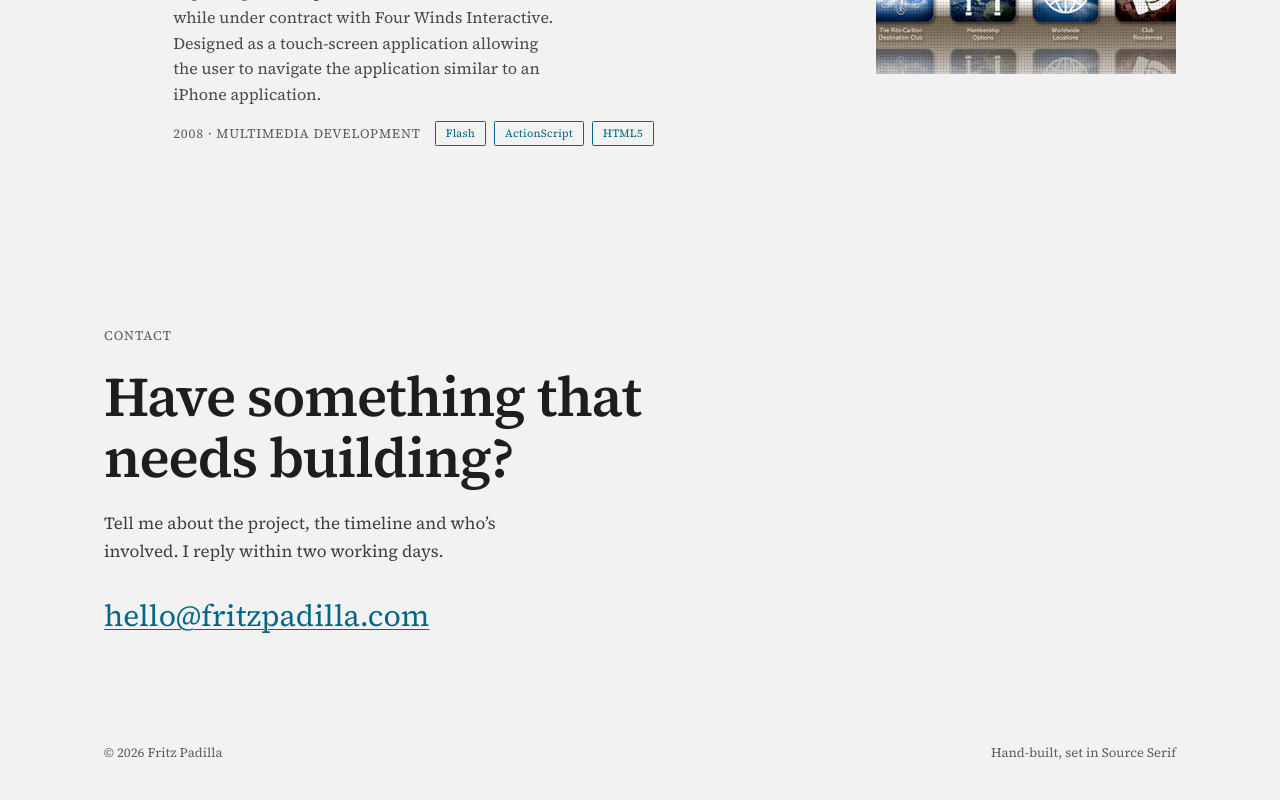
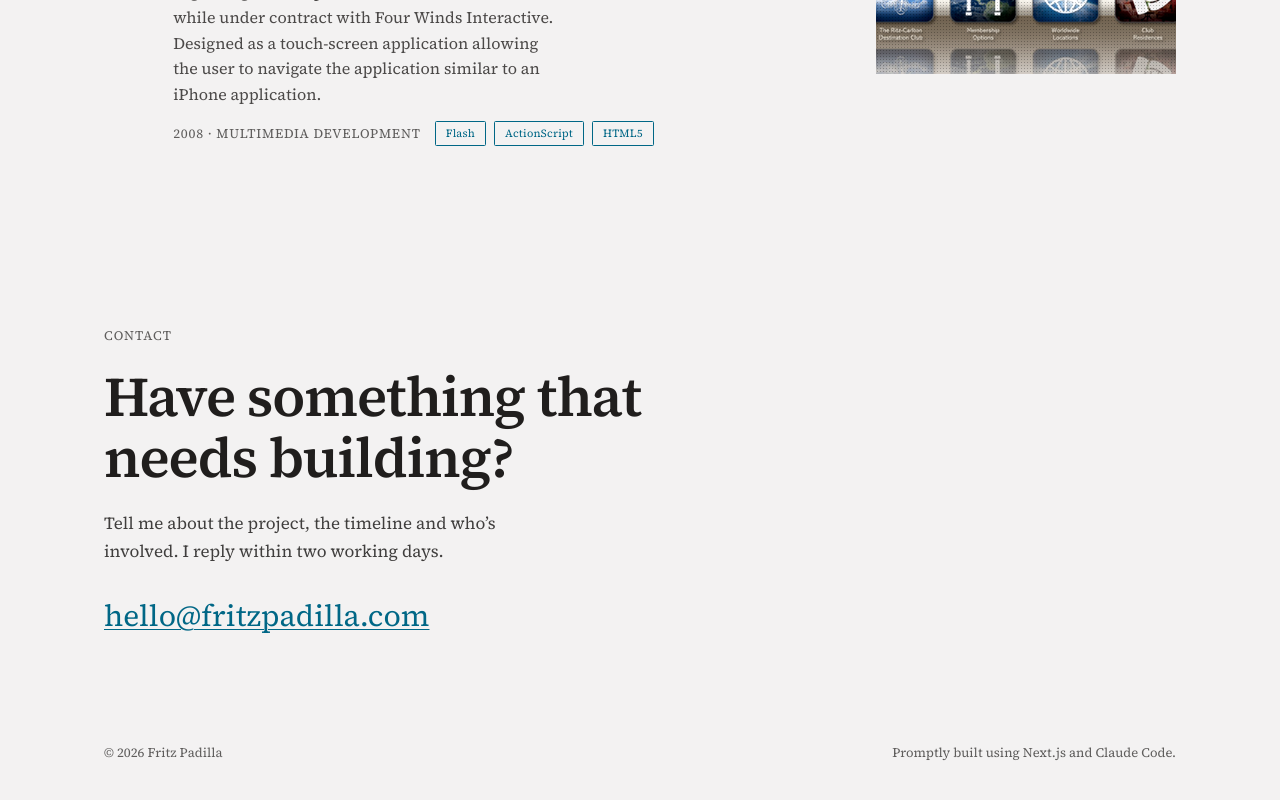
Before and after one commit to fritzp3/fritzpadilla.com, a Next.js app: page / in a window 1280 px wide. Shown: the part 3225-4025 px from the top of the page. Built offline with nearby package versions, Linux system fonts and the light colour scheme.

Commit message:
Change footer text.

```diff
--- a/src/content/site.ts
+++ b/src/content/site.ts
@@ -6,7 +6,7 @@ export const site = {
   name: "Fritz Padilla",
   url: "https://fritzpadilla.com",
   email: "hello@fritzpadilla.com",
-  colophon: "Hand-built, set in Source Serif",
+  colophon: "Promptly built using Next.js and Claude Code.",
   description:
     "Fritz Padilla, digital impresario: producing digital experiences and leading the teams, architecture and story behind them.",
   jobTitle: "Technical Leader and Software Engineer",
```
